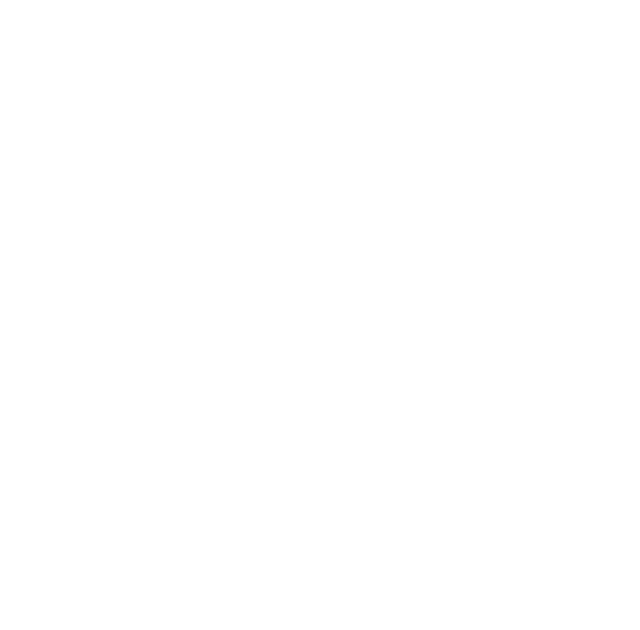
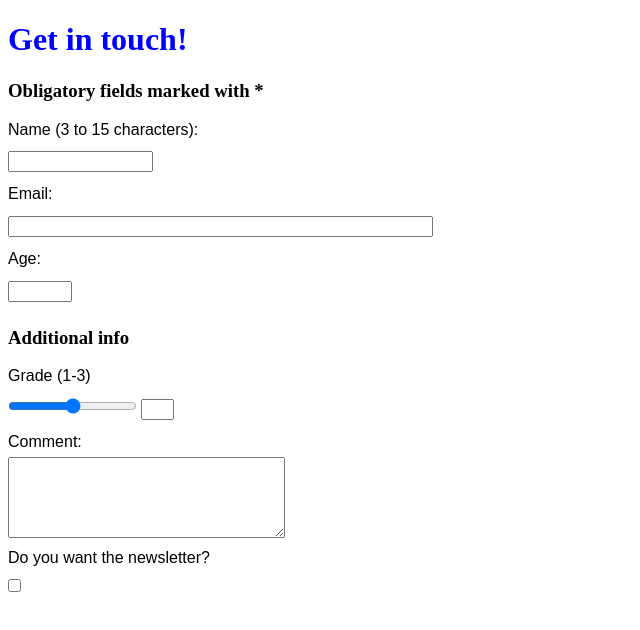
Before and after one commit to FredrikKarlss0n/-repositories, a plain HTML site: page html5-formulär/form_ovn_.html in a window 1280 px wide. Shown: the whole page, without its empty margins (0-640 px from the left). Drawn offline with Linux system fonts and the light colour scheme.

Commit message:
html5-form

```diff
--- a/html5-formulär/form_ovn-styles.css
+++ b/html5-formulär/form_ovn-styles.css
@@ -0,0 +1,13 @@
+label {
+    display: block;
+    font: 1rem 'Fira Sans', sans-serif;
+}
+
+input,
+label {
+    margin: .4rem 0;
+}
+
+h1 {
+    color: blue;
+}
--- a/html5-formulär/form_ovn_.html
+++ b/html5-formulär/form_ovn_.html
@@ -5,8 +5,40 @@
     <meta http-equiv="X-UA-Compatible" content="IE=edge">
     <meta name="viewport" content="width=device-width, initial-scale=1.0">
     <title>HTML-5form</title>
+    <link href="form_ovn-styles.css" rel="stylesheet" type="text/css">
 </head>
 <body>
+    <h1>Get in touch!</h1>
+    <h3>Obligatory fields marked with *</h3>
+
+        <label for="name">Name (3 to 15 characters):</label>
+            <input type="text" id="name" required
+            minlength="3" maxlength="15" size="15">
+
+        <label for="email">Email:</label>
+            <input type="email" id="email" required
+            minlength="3" maxlength="100" size="50">
+
+        <label for="age">Age:</label>
+            <input type="number" id="dob"
+            min="1" max="200" size="15">
+
+    <h3>Additional info</h3>
+        <label for="grade">Grade (1-3)</label>
+            <input type="range" id="grade" min="1" max="3"
+            onchange="updateTextInput(this.value);">
+
+            <input type="text" id="textInput" size="1">
+
+                <script>function updateTextInput(val) {
+                    document.getElementById('textInput').value=val;
+                }</script>
+
+        <label for="comment">Comment:</label>
+            <textarea type="input" id="comment" rows="5" cols="32"></textarea>
+
+        <label for="letter">Do you want the newsletter?</label>
+            <input type="checkbox" id="letter" >
 
 </body>
 </html>
```
